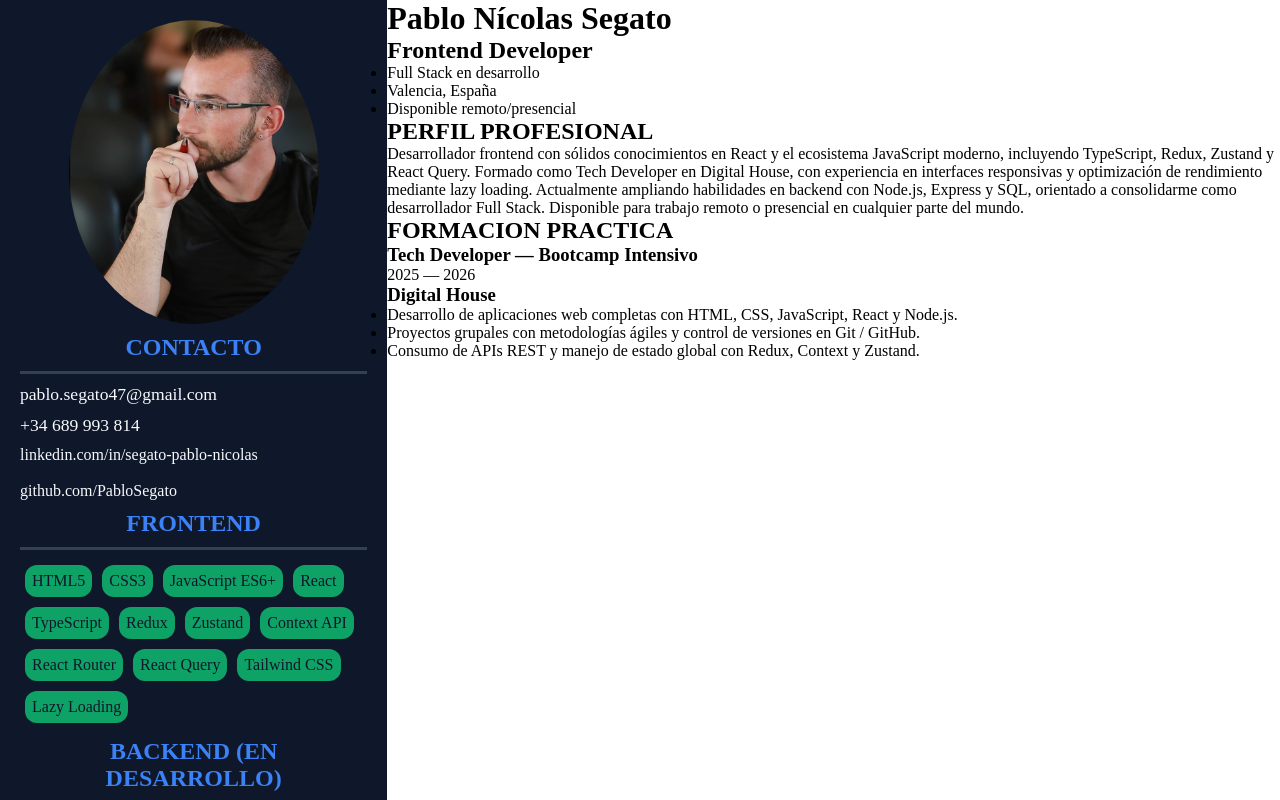
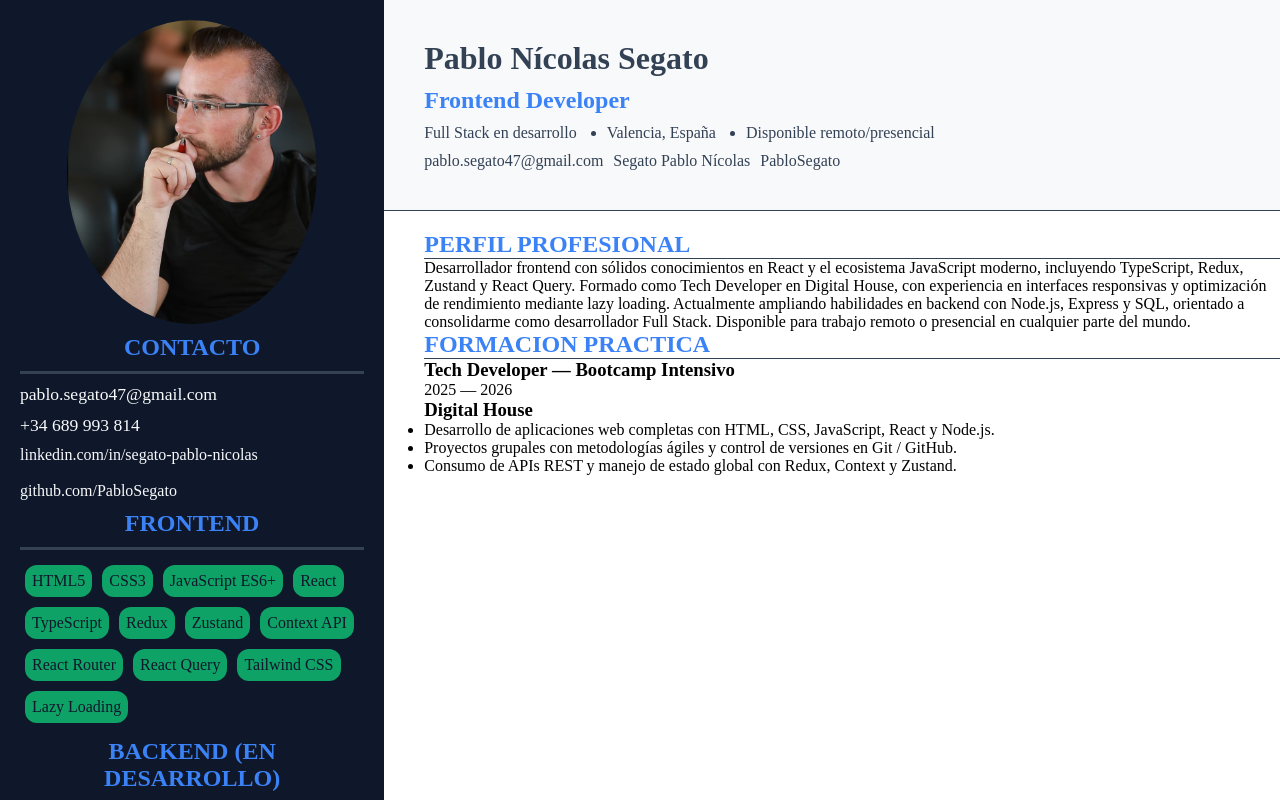
Before and after one commit to PabloSegato/CV-WEB, a React (Vite) app: page / in a window 1280 px wide. Shown: the top 800 px of the page. Built offline with nearby package versions, Linux system fonts and the light colour scheme.

Commit message:
continuo con el desarrollor, guardado de seguridad

```diff
--- a/src/section/Header.css
+++ b/src/section/Header.css
@@ -0,0 +1,63 @@
+:root {
+    /* --- COLORES PRINCIPALES --- */
+    --primary-blue: #3b82f6;
+    /* Azul eléctrico (Branding/Acción) */
+    --deep-navy: #0f172a;
+    /* --- COLORES DE TEXTO --- */
+    --text-main: #f8fafc;
+    --border-color: #334155;
+    /* Bordes sutiles para un look serio */
+    --success-code: #10b970dc;
+    /* Verde para estados positivos o terminal */
+
+}
+
+.header-cv{
+
+    height: fit-content;
+    display: flex;
+    flex-direction: column;
+    background-color: #F8F9FA;
+    padding: 40px;
+    color: var(--border-color);
+    gap: 10px;
+    border-bottom: 1px solid var(--border-color);
+
+}
+
+
+.header-cv {
+
+
+    ul{
+        display: inherit;
+        gap: 30px;
+
+        :first-child{
+        list-style: none;
+        }
+
+
+    }
+
+
+
+    h2 {
+            color: var(--primary-blue);
+        }
+
+}
+
+.container-links {
+
+    a {
+            margin-right: 10px;
+
+            text-decoration: none;
+    color: var(--border-color);
+    &:hover{
+        transform: scale(1.1);
+        color: var(--primary-blue);
+    }
+}
+}
--- a/src/section/Header.jsx
+++ b/src/section/Header.jsx
@@ -10,10 +10,18 @@ export const Header = () => {
         <li>Valencia, España</li>
         <li>Disponible remoto/presencial</li>
       </ul>
-      <section className="perfil-profesional"></section>
-      <section className="formacion-practica"></section>
-      <section className="proyectos"></section>
-      <section className="competencias"></section>
+      <div className="container-links">
+        <a>pablo.segato47@gmail.com</a>
+        <a
+          href="https://www.linkedin.com/in/segato-pablo-nicolas/"
+          target="_blank"
+        >
+          Segato Pablo Nícolas
+        </a>
+        <a href="https://github.com/PabloSegato?tab=repositories">
+          PabloSegato
+        </a>
+      </div>
     </header>
   );
 };
--- a/src/section/Perfil.css
+++ b/src/section/Perfil.css
@@ -15,7 +15,7 @@
 .aside-container{
 
   max-width: 420px;
-  height: auto;
+  height: fit-content;
   background-color: var(--deep-navy);
   color: var(--text-main);
   display: flex;
--- /dev/null
+++ b/src/section/PerfilProfesional.css
@@ -0,0 +1,33 @@
+:root {
+    /* --- COLORES PRINCIPALES --- */
+    --primary-blue: #3b82f6;
+    /* Azul eléctrico (Branding/Acción) */
+    --deep-navy: #0f172a;
+    /* --- COLORES DE TEXTO --- */
+    --text-main: #f8fafc;
+    --border-color: #334155;
+    /* Bordes sutiles para un look serio */
+    --success-code: #10b970dc;
+    /* Verde para estados positivos o terminal */
+
+}
+
+.containter-pp{
+padding-top: 20px;
+padding-left: 40px;
+
+h2{
+    color: var(--primary-blue);
+
+}
+}
+
+
+.section-pp{
+
+    border-top: 1px solid var(--border-color);
+
+        &:first-child {
+            border-top: none;
+        }
+    }
--- a/src/section/PerfilProfesional.jsx
+++ b/src/section/PerfilProfesional.jsx
@@ -1,10 +1,10 @@
-import React from "react";
+import "./PerfilProfesional.css";
 
 export const PerfilProfesional = () => {
   return (
-    <div>
+    <div className="containter-pp">
+      <h2>PERFIL PROFESIONAL </h2>
       <section className="section-pp">
-        <h2>PERFIL PROFESIONAL </h2>
         <p>
           Desarrollador frontend con sólidos conocimientos en React y el
           ecosistema JavaScript moderno, incluyendo TypeScript, Redux, Zustand y
@@ -16,8 +16,9 @@ export const PerfilProfesional = () => {
           en cualquier parte del mundo.
         </p>
       </section>
+      <h2>FORMACION PRACTICA</h2>
+
       <section className="section-pp">
-        <h2>FORMACION PRACTICA</h2>
         <div className="container-encabezado-proyectos">
           <h3>
             <strong>Tech Developer — Bootcamp Intensivo</strong>
@@ -25,7 +26,7 @@ export const PerfilProfesional = () => {
           <p> 2025 — 2026 </p>
         </div>
 
-        <div className="continer-proyectos">
+        <div className="container-proyectos">
           <h3> Digital House</h3>
           <ul>
             <li>
```
